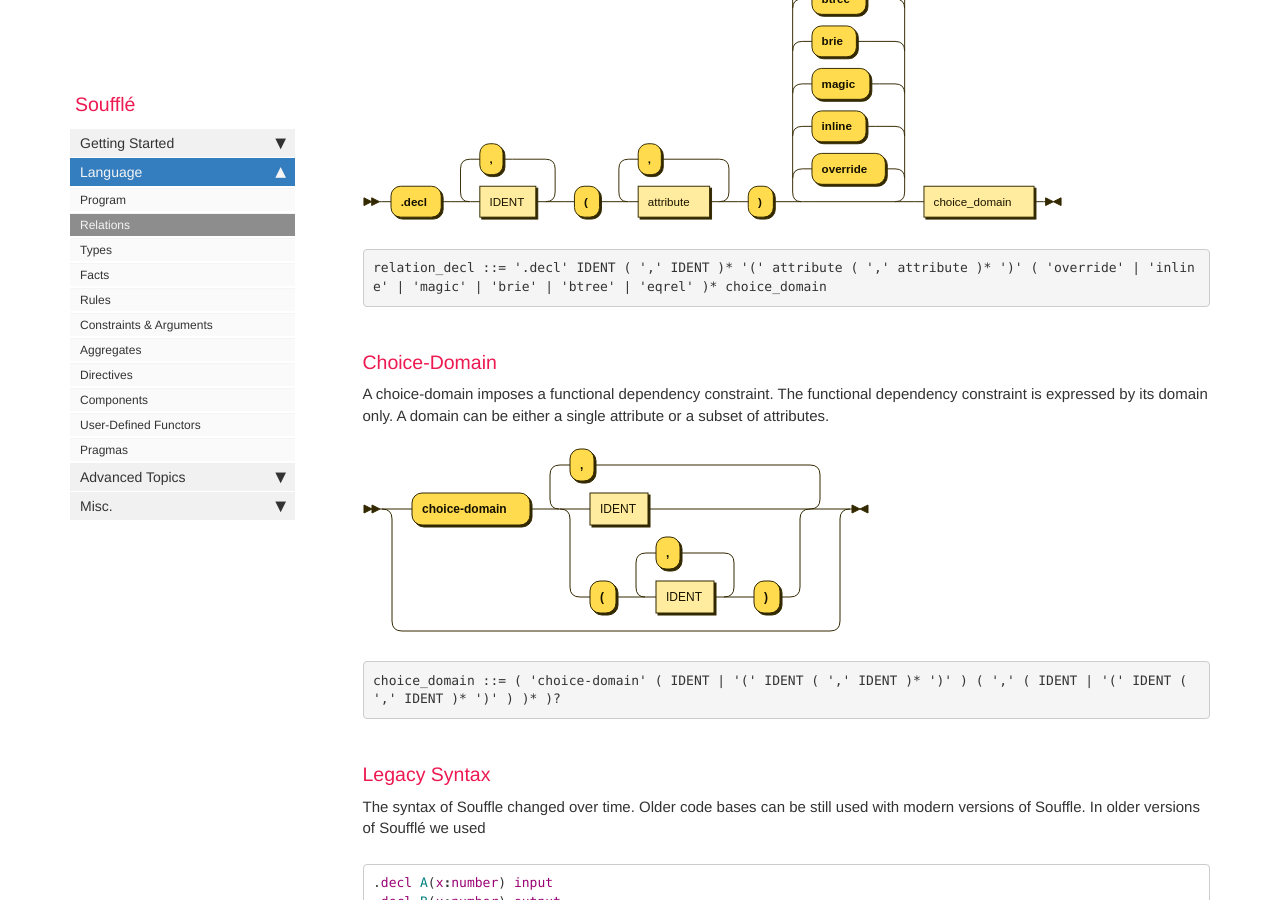
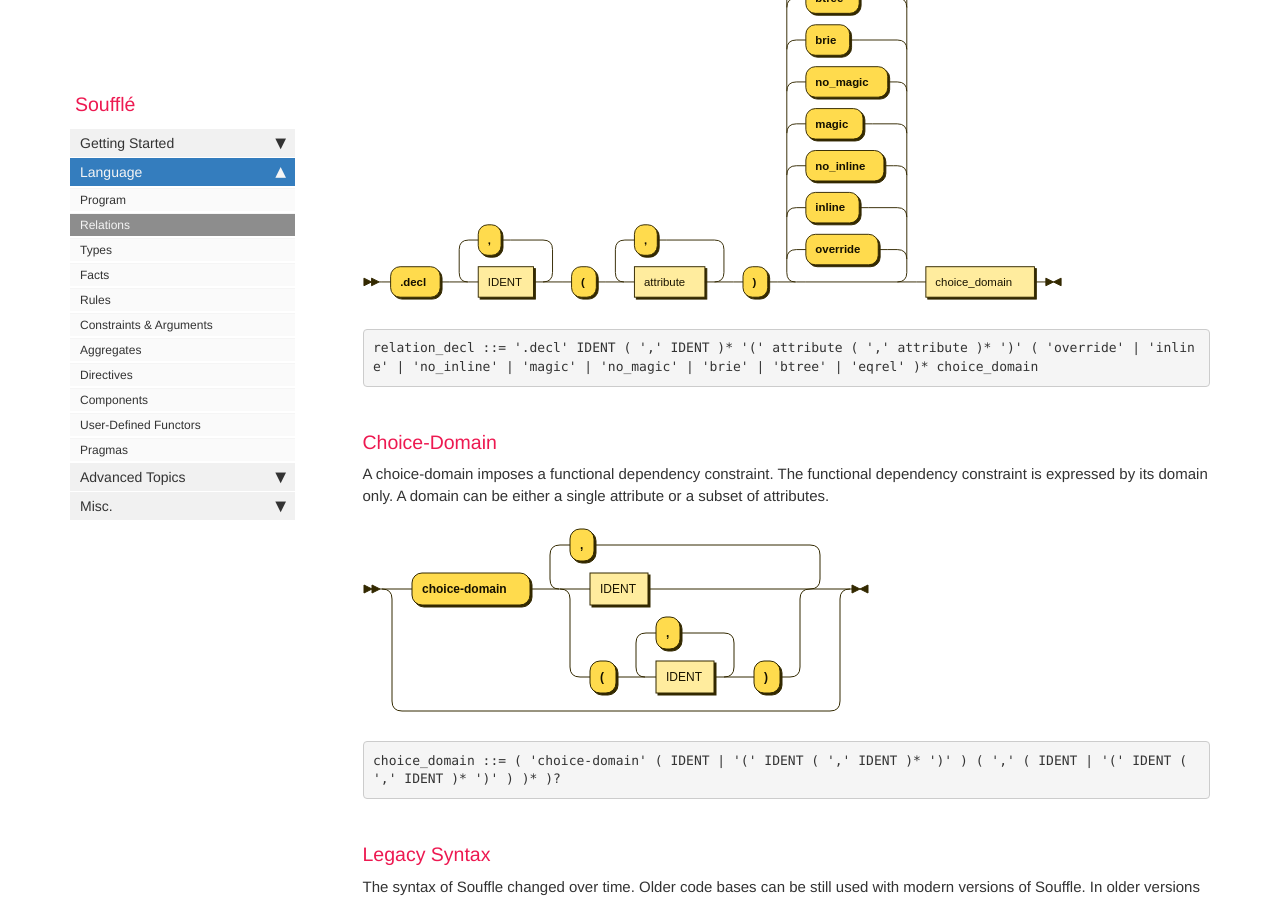
Before and after one commit to souffle-lang/souffle-lang.github.io, a Jekyll site: the page built from pages/docs/relations.md, in a window 1280 px wide and 900 px high, scrolled down 8077 px. Built offline with Jekyll 4.4.1, drawn with Linux system fonts in a browser that asks for light colours; comment, search, counter and statistics services are not loaded.

Commit message:
Add no_magic and no_inline to relation_decl and diagram

````diff
--- a/pages/docs/relations.md
+++ b/pages/docs/relations.md
@@ -279,7 +279,7 @@ The definition of attributes is followed by relation qualifiers.
 ![Relation Declaration](https://souffle-lang.github.io/img/relation_decl.svg)
 
 ```ebnf
-relation_decl ::= '.decl' IDENT ( ',' IDENT )* '(' attribute ( ',' attribute )* ')' ( 'override' | 'inline' | 'magic' | 'brie' | 'btree' | 'eqrel' )* choice_domain
+relation_decl ::= '.decl' IDENT ( ',' IDENT )* '(' attribute ( ',' attribute )* ')' ( 'override' | 'inline' | 'no_inline' | 'magic' | 'no_magic' | 'brie' | 'btree' | 'eqrel' )* choice_domain
 ```
 
 ### Choice-Domain
````
Also changed, not shown: img/relation_decl.svg.
